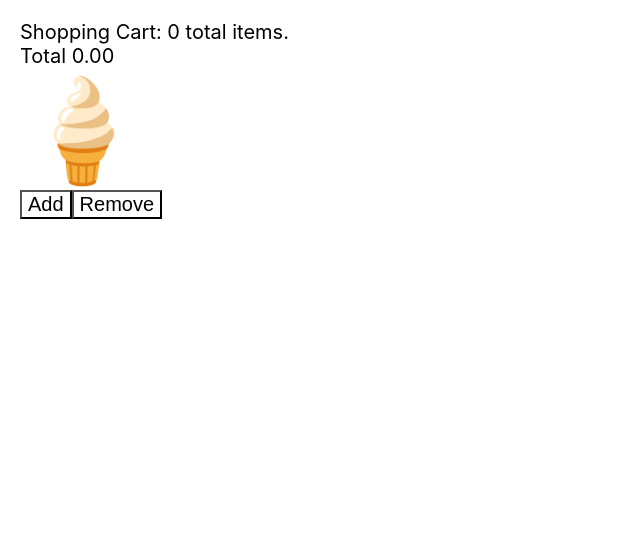
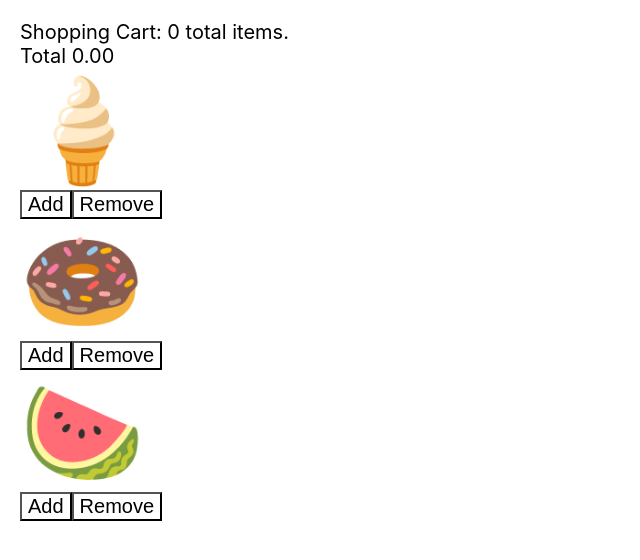
Before and after one commit to haris-git/state-class-tutorial, a React (Create React App) app: page / in a window 1280 px wide. Shown: the top 560 px of the page, without its empty margins (0-640 px from the left). Built offline with nearby package versions, Linux system fonts and the light colour scheme.

Commit message:
Setting State Using Current State

```diff
--- a/src/components/Product/Product.js
+++ b/src/components/Product/Product.js
@@ -2,12 +2,27 @@ import React, { Component } from 'react';
 import './Product.css';
 
 
-
+const products = [
+  {
+    emoji: '🍦',
+    name: 'ice cream',
+    price: 5
+  },
+  {
+    emoji: '🍩',
+    name: 'donuts',
+    price: 2.5,
+  },
+  {
+    emoji: '🍉',
+    name: 'watermelon',
+    price: 4
+  }
+];
 
 export default class Product extends Component {
   state = {
-      cart: [],
-      total: 0
+      cart: []
   }
 
   currencyOptions = {
@@ -15,34 +30,49 @@ export default class Product extends Component {
     maximumFractionDigits: 2,
   }
 
-  add = () => {
-    this.setState({
-      cart: ['ice cream'],
-      total: 5
-    })
+  add = (product) => {
+    this.setState(state => ({
+      cart: [...state.cart, product]
+    }))
   }
 
-  remove = () => {
-    this.setState({
-      cart: []
+  remove = (product) => {
+    this.setState(state => {
+      const cart = [...state.cart]; //The three-dots-operator (spread operator) is creating a new copy of the state,cart NOT a reference to the old object.
+      const productIndex = cart.findIndex(p => p.name === product.name);
+      if(productIndex < 0) {
+        return; //By returning nothing, React will know the state didn’t change and won’t trigger a re-render.
+      }
+      cart.splice(productIndex, 1)
+      return ({
+        cart
+      })
     })
   }
 
   getTotal = () => {
-    return this.state.total.toLocaleString(undefined, this.currencyOptions)
+    const total = this.state.cart.reduce((totalCost, item) => totalCost + item.price, 0);
+    return total.toLocaleString(undefined, this.currencyOptions)
   }
 
   render() {
     return(
       <div className="wrapper">
         <div>
-          Shopping Cart: {this.state.cart.length} total items.
+          Shopping Cart: { this.state.cart.length } total items.
         </div>
-        <div>Total {this.getTotal()}</div>
-
-        <div className="product"><span role="img" aria-label="ice cream">🍦</span></div>
-        <button onClick={this.add}>Add</button>
-        <button onClick={this.remove}>Remove</button>
+        <div>Total { this.getTotal() }</div>
+        <div>
+          {products.map(product => (
+            <div key={ product.name }>
+              <div className="product">
+                <span role="img" aria-label={ product.name }>{ product.emoji }</span>
+              </div>
+              <button onClick={ () => this.add(product) }>Add</button>
+              <button onClick={ () => this.remove(product) }>Remove</button>
+            </div>
+          ))}
+        </div>
       </div>
     )
   }
```
